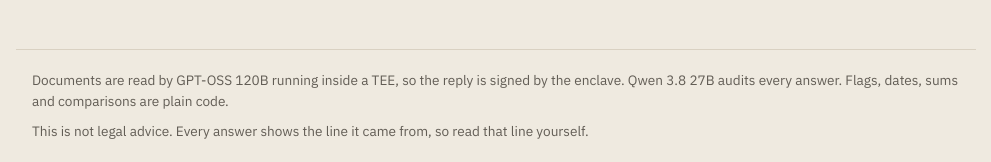
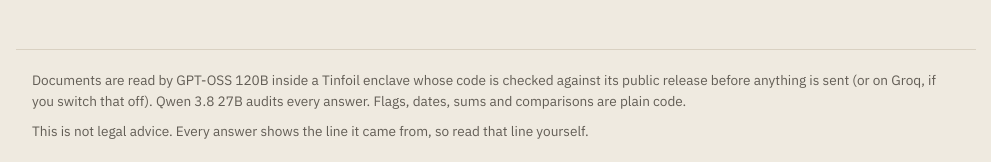
Before and after one commit to abjt01/fineprint, a Next.js app: page / in a window 1280 px wide. Shown: the part 1051-1213 px from the top of the page, without its empty margins (144-1135 px from the left). Built offline with nearby package versions, Linux system fonts and the light colour scheme; no server answers.

Commit message:
footer says how the enclave proof actually works

```diff
--- a/app/layout.js
+++ b/app/layout.js
@@ -43,7 +43,9 @@ export default function RootLayout({ children }) {
         <footer className="foot no-print">
           <p>
             {tee
-              ? `Documents are read by ${pretty(tee.model)} running inside a TEE, so the reply is signed by the enclave.`
+              ? tee.kind === "tinfoil"
+                ? `Documents are read by ${pretty(tee.model)} inside a Tinfoil enclave whose code is checked against its public release before anything is sent (or on Groq, if you switch that off).`
+                : `Documents are read by ${pretty(tee.model)} running inside a TEE, so the reply is signed by the enclave.`
               : `Documents are read by open-weight models (${pretty(MODELS.big)} and ${pretty(MODELS.small)}) on Groq. TEE mode is off on this server.`}{" "}
             {pretty(MODELS.audit)} audits every answer. Flags, dates, sums and comparisons are plain code.
           </p>
```
